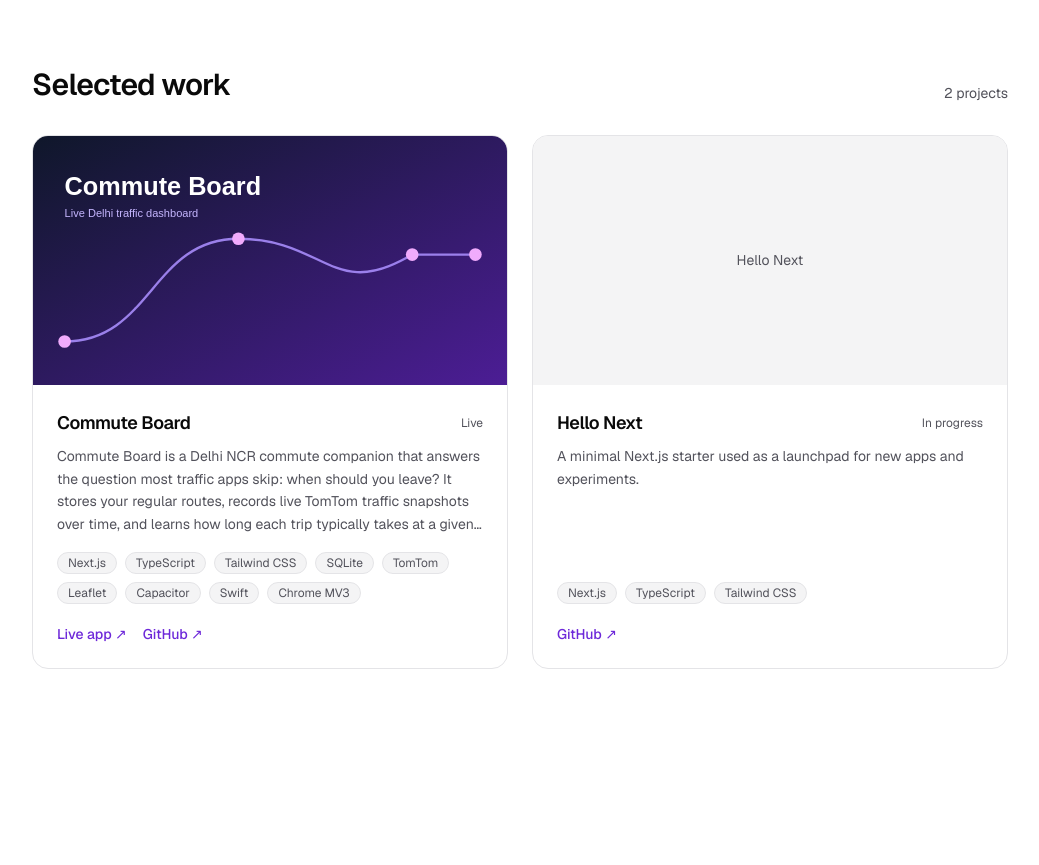
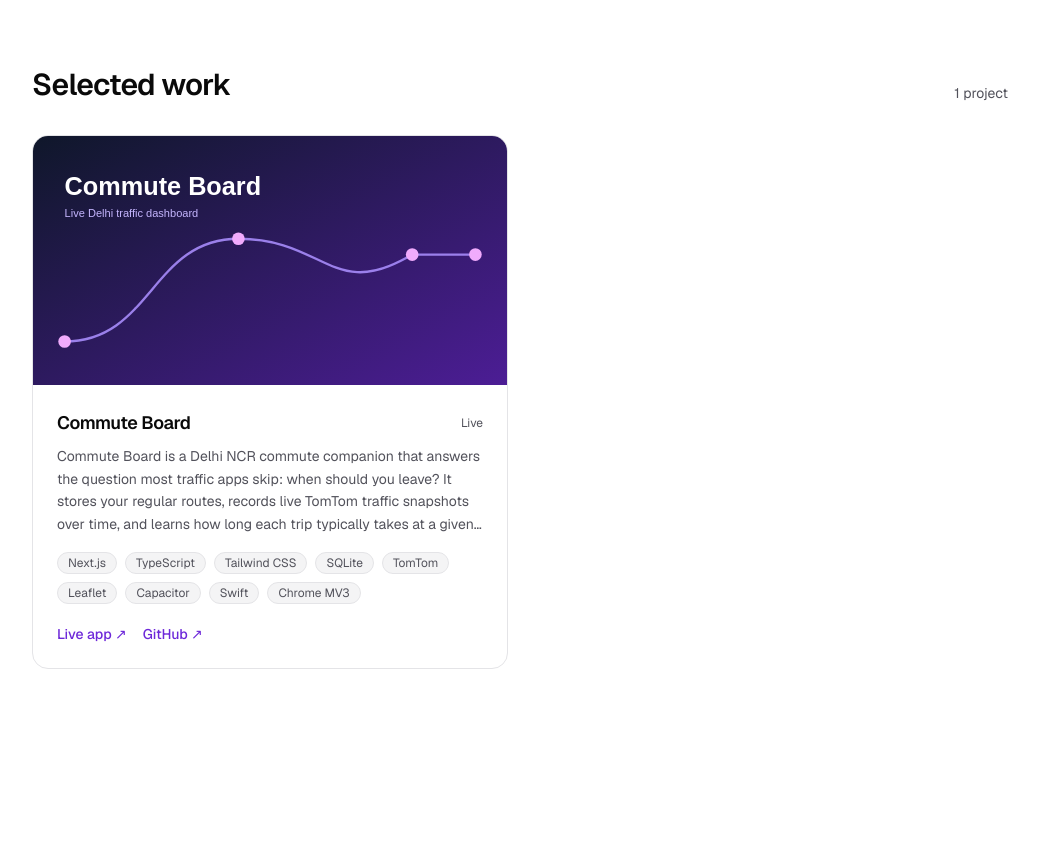
Before and after one commit to SawarSingh/portfolio, a Next.js app: page / in a window 1280 px wide. Shown: the part 600-1465 px from the top of the page, without its empty margins (120-1159 px from the left). Built offline with nearby package versions, Linux system fonts and the light colour scheme.

Commit message:
Remove Hello Next sandbox project from portfolio

```diff
--- a/src/data/projects.ts
+++ b/src/data/projects.ts
@@ -84,21 +84,6 @@ export const projects: Project[] = [
       },
     ],
   },
-  {
-    slug: "hello-next",
-    title: "Hello Next",
-    summary:
-      "A minimal Next.js starter used as a launchpad for new apps and experiments.",
-    description: [
-      "A small, opinionated Next.js starter with TypeScript, Tailwind, and the App Router wired up. I use it to spin up new ideas without re-doing boilerplate.",
-    ],
-    tags: ["Next.js", "TypeScript", "Tailwind CSS"],
-    year: 2025,
-    status: "in-progress",
-    links: [
-      { label: "GitHub", url: "https://github.com/your-username/hello-next" },
-    ],
-  },
 ];
 
 export function getProject(slug: string): Project | undefined {
```
